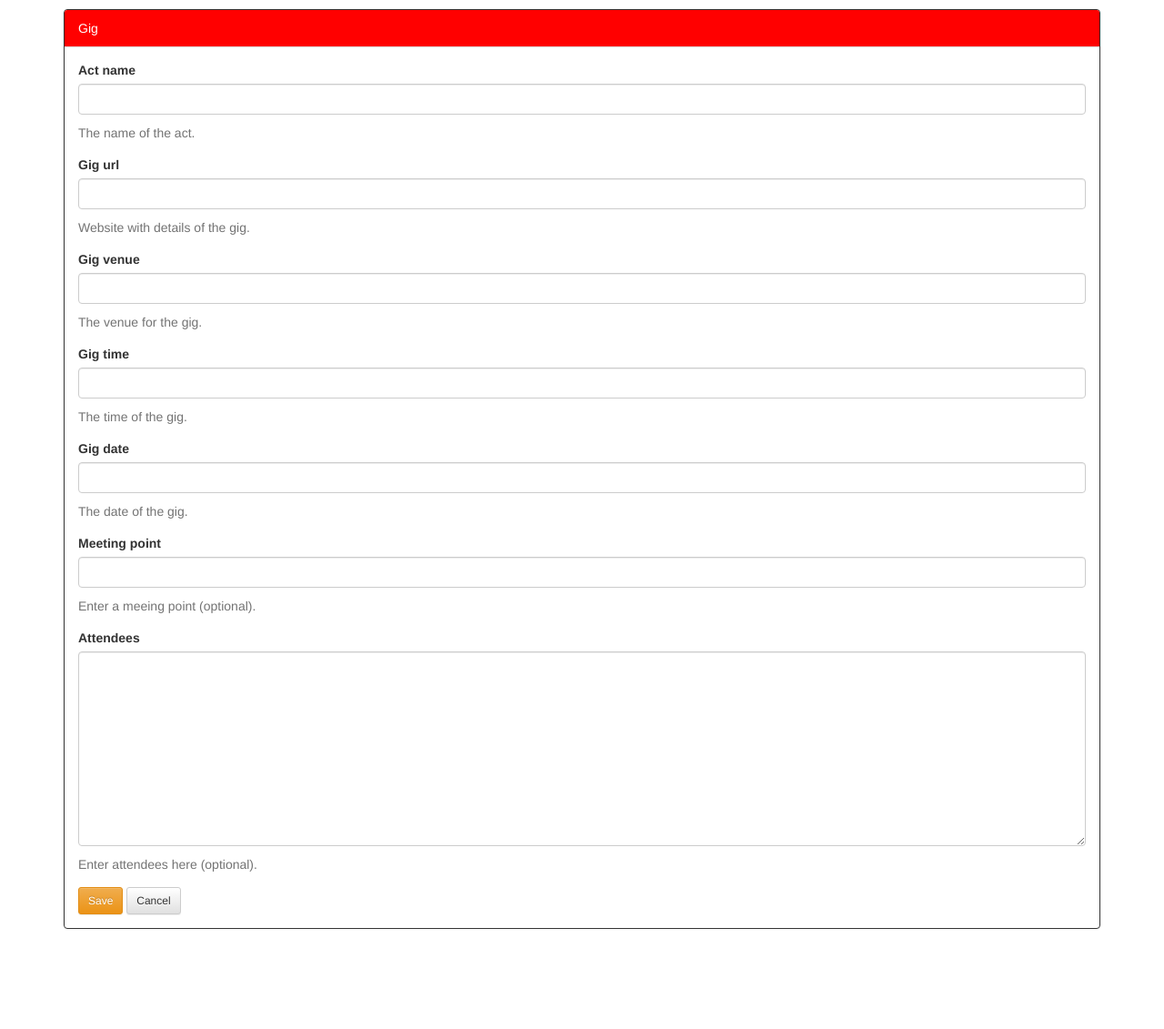
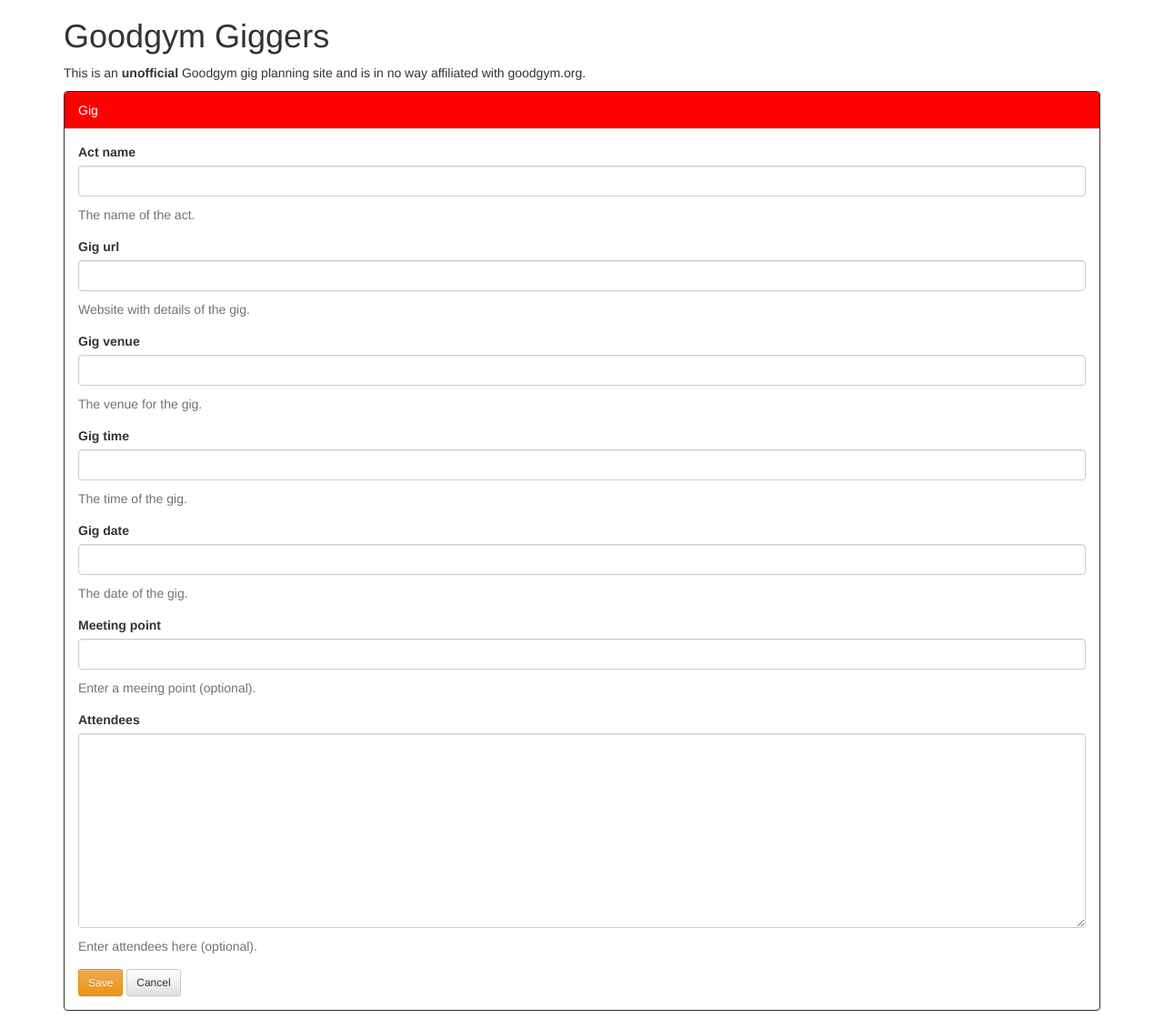
Before and after one commit to richardgiddings/gig_planner, a Django app: page /gigs/add_gig/ in a window 1280 px wide. Shown: the whole page at 91% size. Before the commit the page ends 1021 px from the top, so only its background shows below. Run offline with Django 3.2, Linux system fonts and the light colour scheme; parts of the project's set-up code (start-up, migrations or seed data) failed here and were passed over; some libraries are stand-ins or nearby versions.

Commit message:
Move header to base.html and remove class that was not used.

```diff
--- a/gigs/templates/base.html
+++ b/gigs/templates/base.html
@@ -24,11 +24,12 @@
 <body>
     <div id="page" class="container">
         <header>
-            {% block header %}{% endblock %}
+            <h1>Goodgym Giggers</h1>
+            <p>This is an <strong>unofficial</strong> Goodgym gig planning site and is in no way affiliated with goodgym.org.</p>
             <nav>{% block navigation %}{% endblock %}</nav>
         </header>
         <section>
-            <div id="container" class="vertical-spacing">
+            <div id="container">
             {% block content %}{% endblock %}
             </div>
         </section>
```
